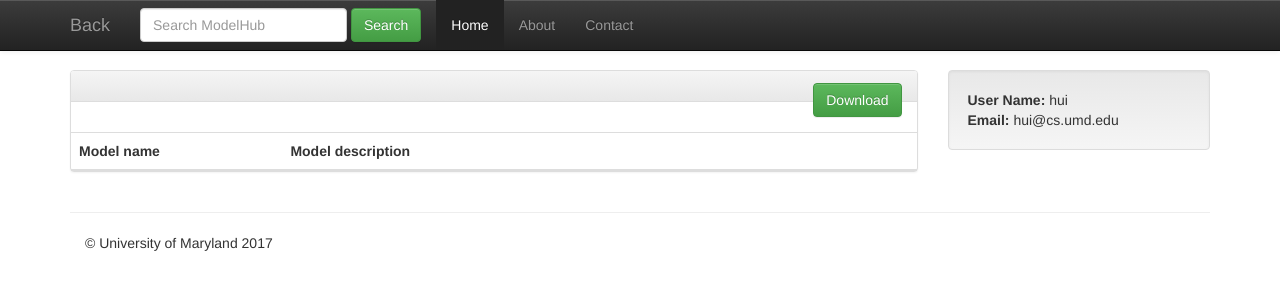
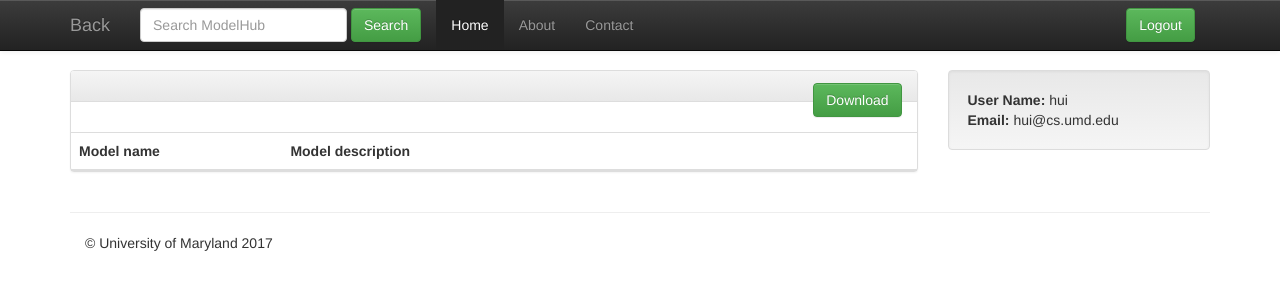
Before and after one commit to angli-ai/modelhub-web, a plain HTML site: page modeldetail.html in a window 1280 px wide. Drawn offline with nearby package versions, Linux system fonts and the light colour scheme.

Commit message:
added logout button

```diff
--- a/modeldetail.html
+++ b/modeldetail.html
@@ -57,6 +57,10 @@
 					<input type="text" class="form-control" placeholder="Search ModelHub">
 				</div>
 				<button type="submit" class="btn btn-success">Search</button>
+			</form>
+
+			<form class="navbar-form navbar-right" role="loginout">
+				<button type="loginout" class="btn btn-success">Logout</button>
 			</form>
 			<div class="collapse navbar-collapse">
 				<ul class="nav navbar-nav">
```
